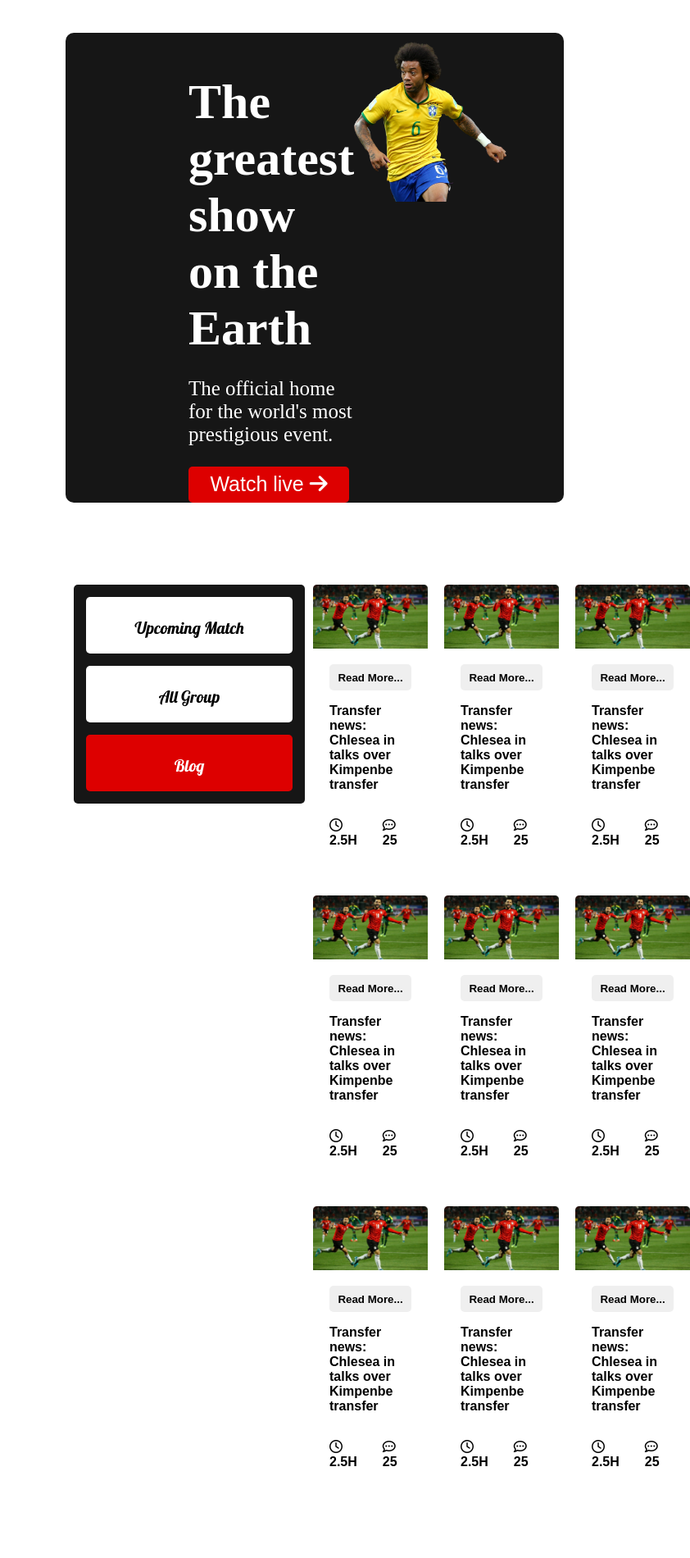
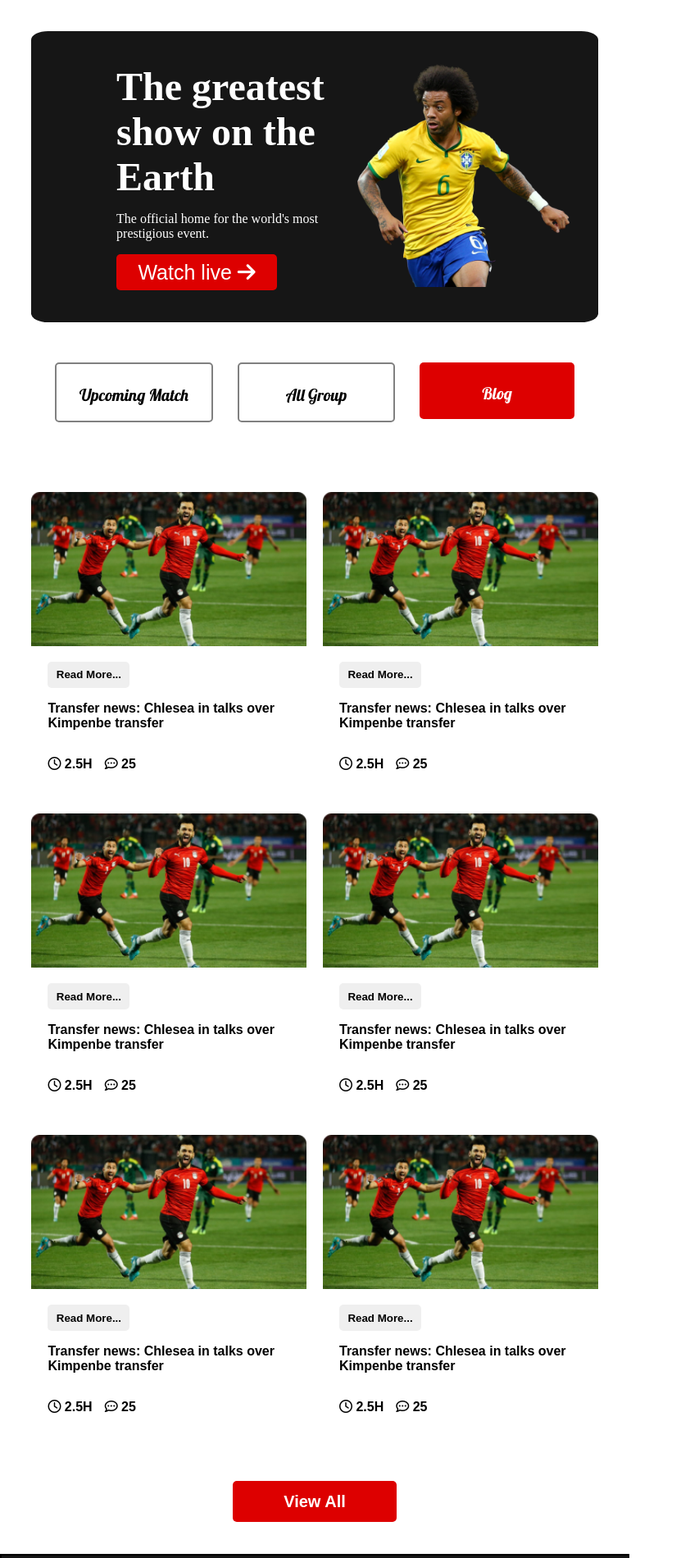
Before and after one commit to aliftareq/Assignment-2-WC-website, a plain HTML site: page index.html in a window 768 px wide. Shown: the top 1900 px of the page at 82% size, 842 px wide, since content can reach past the window. Drawn offline with Linux system fonts and the light colour scheme.

Commit message:
media queary added at 1:43 pm

```diff
--- a/index.html
+++ b/index.html
@@ -33,10 +33,10 @@
         </section>
         <section class="middle-section">
             <div class="menubar">
-                <div class="menu-name">
+                <div class="menu-name" id="menu-tab-mob1">
                     <p>Upcoming Match</p>
                 </div>
-                <div class="menu-name">
+                <div class="menu-name" id="menu-tab-mob2">
                     <p>All Group</p>
                 </div>
                 <div class="menu-name" id="blog">
@@ -122,7 +122,7 @@
                         </div>
                     </div>
                 </article>
-                <article class="blog">
+                <article class="blog extra-article">
                     <div class="blog-img">
                         <img src="./assets/Blog Image.png" alt="blog-img">
                     </div>
@@ -135,7 +135,7 @@
                         </div>
                     </div>
                 </article>
-                <article class="blog">
+                <article class="blog extra-article">
                     <div class="blog-img">
                         <img src="./assets/Blog Image.png" alt="blog-img">
                     </div>
@@ -148,7 +148,7 @@
                         </div>
                     </div>
                 </article>
-                <article class="blog">
+                <article class="blog extra-article">
                     <div class="blog-img">
                         <img src="./assets/Blog Image.png" alt="blog-img">
                     </div>
@@ -161,6 +161,11 @@
                         </div>
                     </div>
                 </article>
+            </div>
+        </section>
+        <section class="last-section">
+            <div class="last-section-button">
+                <button>View All</button>
             </div>
         </section>
     </main>
--- a/style.css
+++ b/style.css
@@ -4,6 +4,7 @@
 body {
     font-family: 'Lobster', cursive;
     margin: 0px;
+    /* border: 2px solid gold; */
 
 }
 
@@ -11,7 +12,8 @@ body {
     style for main
  -------------------*/
 .main {
-    margin: 40px 80px;
+    margin: 5vw 5vw;
+    /* border: 3px solid indigo; */
 }
 
 /* ---------------------
@@ -22,7 +24,7 @@ top-banner styling part
     /* border: 2px solid yellow; */
     display: flex;
     background-color: #161616;
-    border-radius: 10px;
+    border-radius: 3%;
 }
 
 .banner-part1 {
@@ -30,7 +32,7 @@ top-banner styling part
     color: white;
     width: 50%;
     font-family: 'Times New Roman', Times, serif;
-    padding-left: 150px;
+    padding-left: 15%;
 }
 
 .banner-part1 h1 {
@@ -55,8 +57,9 @@ top-banner styling part
 .banner-part2 {
     /* border: 2px solid green; */
     width: 50%;
-    padding-top: 10px;
-    padding-right: 70px;
+    /* padding-top: 10px;
+    padding-right: 70px; */
+    padding: 2% 5%;
 }
 
 .banner-part2 img {
@@ -69,16 +72,16 @@ top-banner styling part
 .middle-section {
     /* border: 2px solid yellow; */
     display: flex;
-    margin-top: 100px;
+    margin-top: 5%;
 }
 
 .menubar {
     /* border: 2px solid green; */
     background-color: #161616;
     color: white;
-    margin-bottom: 850px;
-    margin-left: 10px;
-    margin-right: 10px;
+    margin-bottom: 80%;
+    margin-left: 2%;
+    margin-right: 2%;
     border-radius: 5px;
 }
 
@@ -141,11 +144,40 @@ top-banner styling part
     margin-left: 15px;
 }
 
+/* ------------------------
+ last-section styling part
+-------------------------- */
+.last-section {
+    /* border: 2px solid burlywood; */
+    display: flex;
+    justify-content: center;
+    align-items: center;
+    margin-top: 50px;
+    display: none;
+}
+
+.last-section-button {
+    /* border: 2px solid green; */
+    width: 200px;
+    height: 50px;
+}
+
+.last-section button {
+    border: none;
+    width: 200px;
+    height: 50px;
+    background-color: #DD0000;
+    font-size: 20px;
+    font-weight: 700;
+    color: white;
+    border-radius: 5px;
+}
+
 /* -------------------
  footer styling part
 ---------------------- */
 footer {
-    /* border: 2px solid salmon; */
+    border: 2px solid black;
     background-color: #161616;
     color: white;
 }
@@ -153,8 +185,8 @@ footer {
 .footer-title {
     display: flex;
     justify-content: center;
-    margin-top: 100px;
-    margin-bottom: 40px;
+    margin-top: 50px;
+    margin-bottom: 20px;
 }
 
 .footer-hr hr {
@@ -162,10 +194,11 @@ footer {
 }
 
 .footer-menus {
+    /* border: 2px solid darkorange; */
     display: flex;
     justify-content: space-evenly;
     margin: 20px 40px;
-    /* border: 2px solid darkorange; */
+
 }
 
 .footer-icons {
@@ -175,3 +208,135 @@ footer {
     font-size: 30px;
     color: orange;
 }
+
+
+/* ------------------------------
+ Media queary for mobile device
+-------------------------------  */
+
+@media screen and (max-width:576px) {
+
+    /* top banner  */
+    .Top-banner {
+        flex-direction: column;
+        align-items: center;
+    }
+
+    .banner-part1 {
+        width: 80%;
+    }
+
+    .banner-part2 {
+        width: 80%;
+        align-items: center;
+    }
+
+    /* middle-section  */
+
+    .middle-section {
+        flex-direction: column;
+    }
+
+    .menubar {
+        background-color: white;
+        margin-bottom: 10%;
+        display: flex;
+        flex-direction: column;
+        align-items: center;
+    }
+
+    #menu-tab-mob1 {
+        border: 2px solid grey;
+    }
+
+    #menu-tab-mob2 {
+        border: 2px solid grey;
+    }
+
+    .blogs {
+        grid-template-columns: repeat(1, 1fr);
+    }
+
+    /* footer section */
+    .footer-menus {
+        flex-direction: column;
+        align-items: center;
+    }
+
+    .footer-icons {
+        display: none;
+    }
+}
+
+@media screen and (min-width:577px) and (max-width:992px) {
+
+    /* top banner  */
+    .Top-banner {
+        flex-direction: row;
+        align-items: center;
+    }
+
+    .banner-part1 {
+        width: 80%;
+    }
+
+    .banner-part1 h1 {
+        font-size: 300%;
+    }
+
+    .banner-part1 p {
+        font-size: 100%;
+    }
+
+    .banner-part1 button {
+        margin-bottom: 15%;
+    }
+
+    .banner-part2 {
+        width: 80%;
+        align-items: center;
+    }
+
+    /* middle-section  */
+
+    .middle-section {
+        flex-direction: column;
+    }
+
+    .menubar {
+        background-color: white;
+        display: flex;
+        margin-bottom: 10%;
+    }
+
+    #menu-tab-mob1 {
+        border: 2px solid grey;
+    }
+
+    #menu-tab-mob2 {
+        border: 2px solid grey;
+    }
+
+    .blogs {
+        grid-template-columns: repeat(2, 1fr);
+    }
+
+    .extra-article {
+        display: none;
+    }
+
+    /* last section style */
+    .last-section {
+        display: flex;
+    }
+
+    /* footer section */
+    .footer-menus {
+        flex-wrap: wrap;
+        align-items: center;
+    }
+
+    .footer-icons {
+        display: none;
+    }
+}
```
Also changed, not shown: wc-site-ipad-view.png (added), wc-site-laptop-view.png (added), wc-site-mobile-view.png (added).
